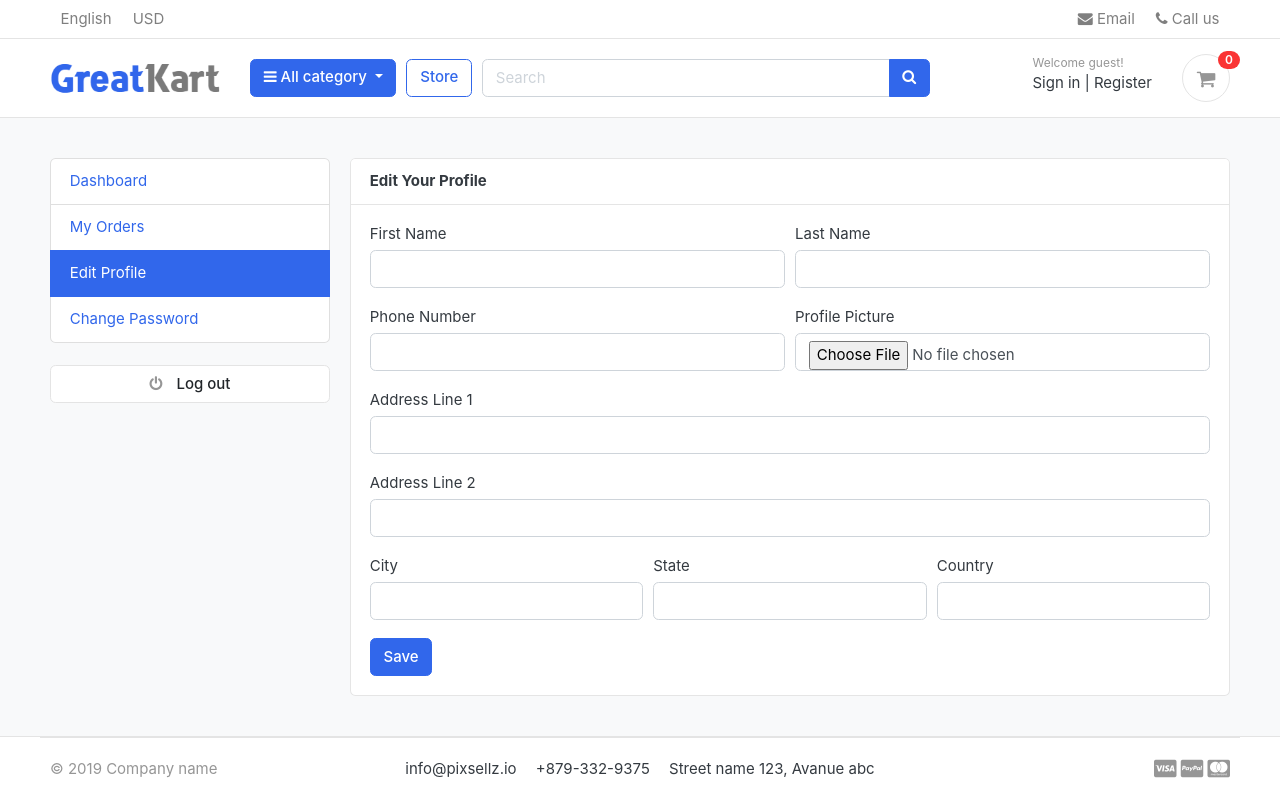
After one commit to inherentspice/ecommerce, a Django app: page /accounts/edit_profile/ in a window 1280 px wide. The commit adds this page. Run offline with Django 3.2, Linux system fonts and the light colour scheme; data that the repository does not hold is empty; some libraries are stand-ins or nearby versions; some web fonts are replaced.

Commit message:
Set-up html for edit profile page

```diff
--- a/accounts/urls.py
+++ b/accounts/urls.py
@@ -11,5 +11,6 @@ urlpatterns = [
     path('resetPassword/', views.resetPassword, name='resetPassword'),
     path('reset_password_validate/<uidb64>/<token>', views.reset_password_validate, name='reset_password_validate'),
     path('activate/<uidb64>/<token>/', views.activate, name='activate'),
-    path('my_orders/', views.my_orders, name='my_orders')
+    path('my_orders/', views.my_orders, name='my_orders'),
+    path('edit_profile/', views.edit_profile, name='edit_profile'),
 ]
--- a/accounts/views.py
+++ b/accounts/views.py
@@ -209,3 +209,6 @@ def my_orders(request):
         'orders': orders,
     }
     return render(request, 'accounts/my_orders.html', context)
+
+def edit_profile(request):
+    return render(request, 'accounts/edit_profile.html')
--- /dev/null
+++ b/templates/accounts/edit_profile.html
@@ -0,0 +1,74 @@
+{% extends 'base.html' %}
+
+{% block content %}
+<section class="section-conten padding-y bg">
+  {% include 'includes/alerts.html' %}
+
+  <div class="container">
+    <div class="row">
+      {% include "includes/dashboard_sidebar.html" %}
+    <main class="col-md-9">
+      <article class="card">
+      <header class="card-header">
+        <strong class="d-inline-block mr-3">Edit Your Profile</strong>
+      </header>
+      <div class="card-body">
+        <div class="row">
+          <div class="col-md-12">
+            <form action="" method="POST">
+              {% csrf_token %}
+              <div class="form-row">
+                <div class="form-group col-md-6">
+                  <label>First Name</label>
+                  <input type="text" class="form-control" name="" id="">
+                </div>
+                <div class="form-group col-md-6">
+                  <label>Last Name</label>
+                  <input type="text" class="form-control" name="" id="">
+                </div>
+              </div>
+              <div class="form-row">
+                <div class="form-group col-md-6">
+                  <label>Phone Number</label>
+                  <input type="text" class="form-control" name="" id="">
+                </div>
+                <div class="form-group col-md-6">
+                  <label>Profile Picture</label>
+                  <input type="file" class="form-control" name="" id="">
+                </div>
+              </div>
+              <div class="form-group">
+                <label>Address Line 1</label>
+                <input type="text" class="form-control" name="" id="">
+              </div>
+              <div class="form-group">
+                <label>Address Line 2</label>
+                <input type="text" class="form-control" name="" id="">
+              </div>
+              <div class="form-row">
+                <div class="form-group col-md-4">
+                  <label>City</label>
+                  <input type="text" class="form-control" name="" id="">
+                </div>
+                <div class="form-group col-md-4">
+                  <label>State</label>
+                  <input type="text" class="form-control" name="" id="">
+                </div>
+                <div class="form-group col-md-4">
+                  <label>Country</label>
+                  <input type="text" class="form-control" name="" id="">
+                </div>
+              </div>
+              <input type="submit" value="Save" class="btn btn-primary">
+            </form>
+          </div>
+        </div> <!-- row.// -->
+      </div> <!-- card-body .// -->
+      </article> <!-- order-group.// -->
+    </main>
+  </div> <!-- row.// -->
+  </div>
+
+
+  </section>
+{% endblock %}
--- a/templates/includes/dashboard_sidebar.html
+++ b/templates/includes/dashboard_sidebar.html
@@ -3,7 +3,7 @@
   <ul class="list-group">
     <a class="list-group-item {% if '/accounts/' == request.path %}active{% endif %}" href="{% url 'dashboard' %}"> Dashboard </a>
     <a class="list-group-item {% if '/accounts/my_orders/' == request.path %}active{% endif %}" href="{% url 'my_orders' %}"> My Orders</a>
-    <a class="list-group-item" href="#"> Edit Profile </a>
+    <a class="list-group-item {% if '/accounts/edit_profile/' == request.path %} active {% endif %}" href="{% url 'edit_profile' %}"> Edit Profile </a>
     <a class="list-group-item" href="#"> Change Password</a>
   </ul>
   <br>
```
